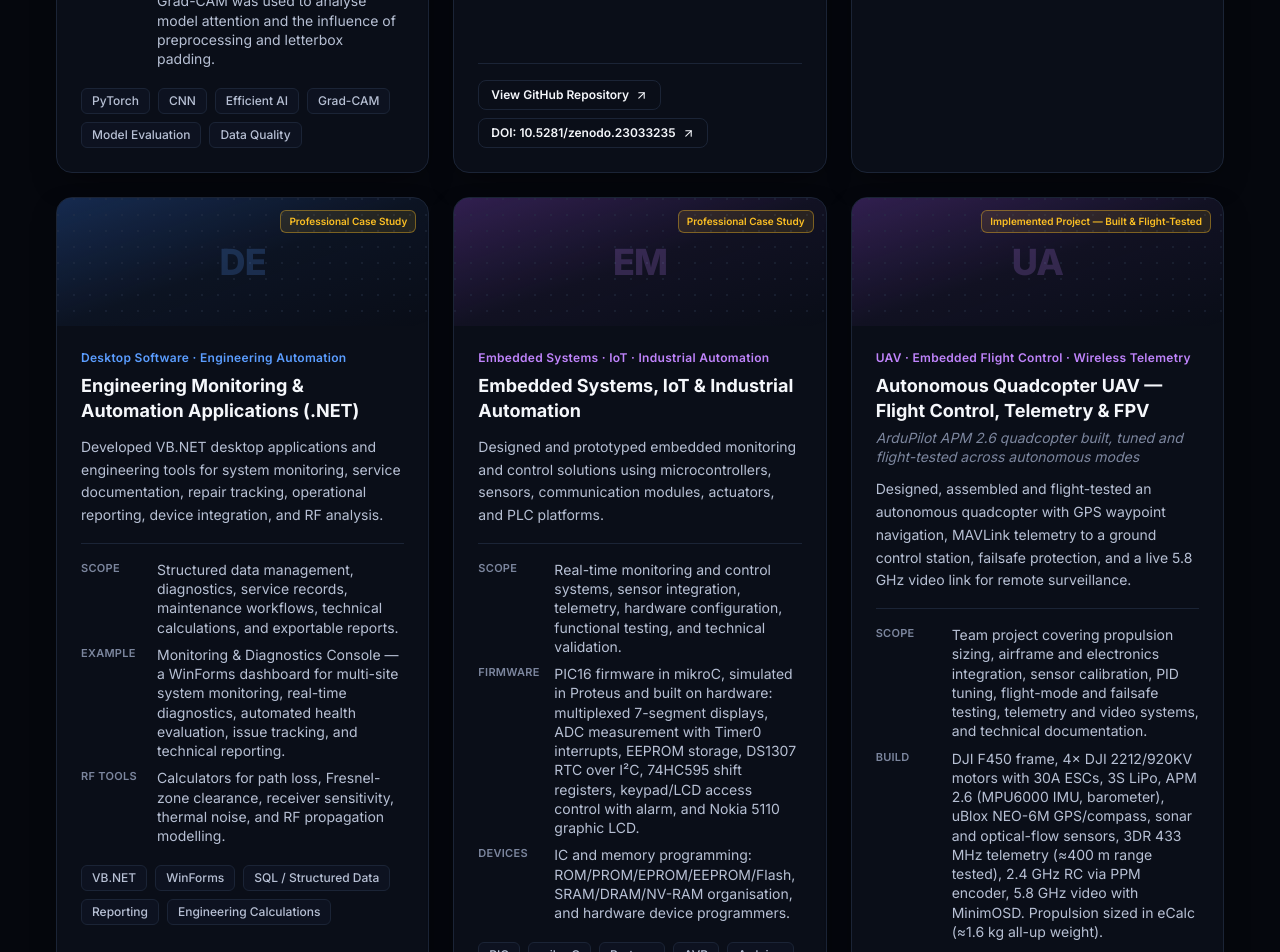
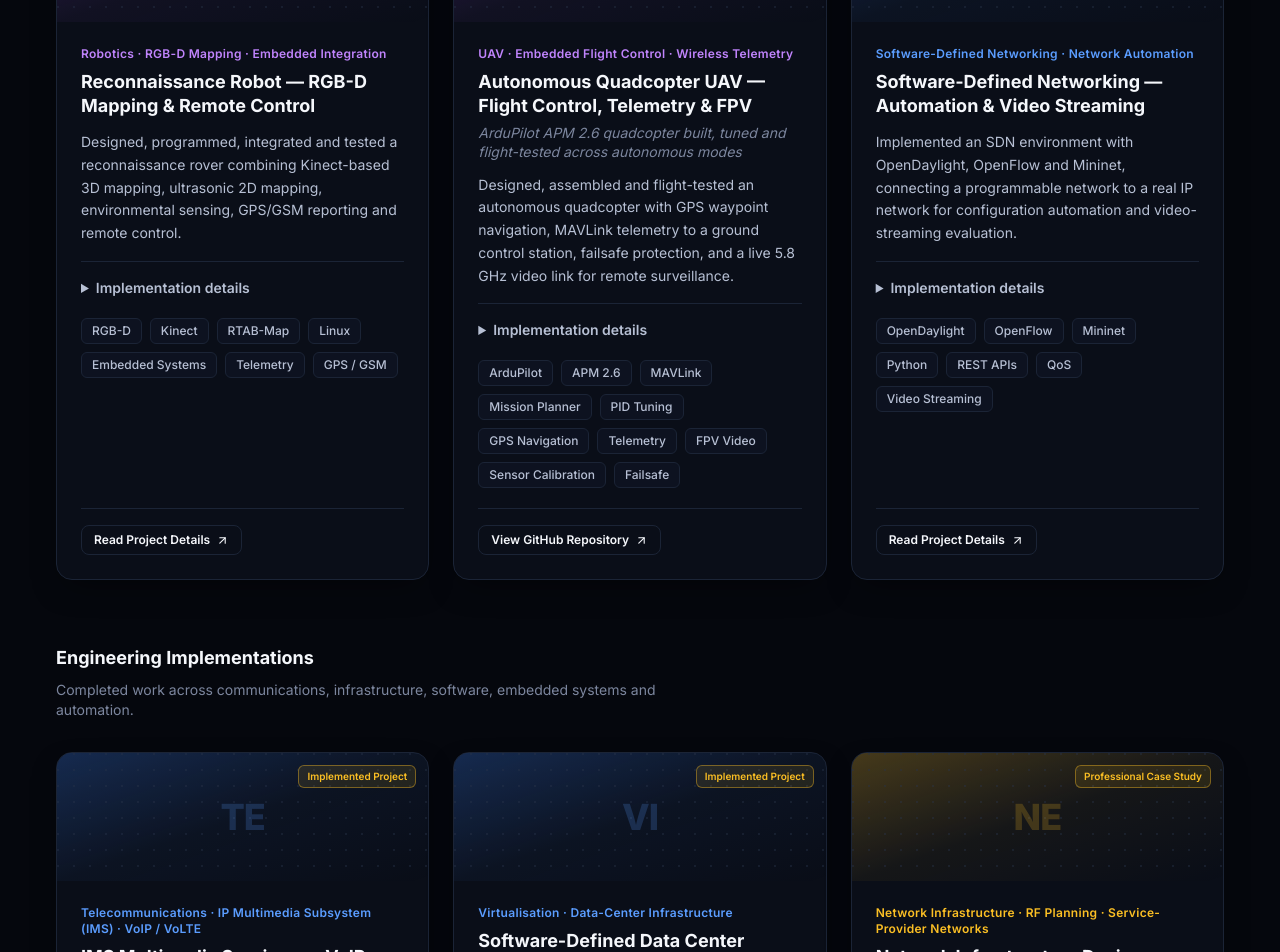
Before and after one commit to Mahyoub88/Mahyoub88.github.io, a React (Vite) app: page / in a window 1280 px wide. Shown: the part 4480-5432 px from the top of the page. Built offline with nearby package versions, Linux system fonts and the light colour scheme.

Commit message:
Publish reconnaissance robot and SDN projects with a unified portfolio index

```diff
--- a/src/components/FeaturedProjects.tsx
+++ b/src/components/FeaturedProjects.tsx
@@ -29,9 +29,9 @@ export function FeaturedProjects() {
 
         {earlier.length > 0 && (
           <div className="mt-16">
-            <h3 className="text-lg font-bold text-[var(--text-1)]">Earlier Engineering Work</h3>
+            <h3 className="text-lg font-bold text-[var(--text-1)]">Engineering Implementations</h3>
             <p className="mt-2 max-w-2xl text-sm text-[var(--text-3)]">
-              Foundational engineering work that predates the current ITS and applied-AI focus.
+              Completed work across communications, infrastructure, software, embedded systems and automation.
             </p>
             <div className="mt-8 grid grid-cols-1 gap-6 md:grid-cols-2 lg:grid-cols-3">
               {earlier.map((project) => (
--- a/src/components/ProjectCard.tsx
+++ b/src/components/ProjectCard.tsx
@@ -38,10 +38,11 @@ export function ProjectCard({ project }: { project: Project }) {
 
   return (
     <Wrapper
+      id={project.id}
       {...(wholeCardLink
         ? { href: project.link, target: '_blank', rel: 'noreferrer' }
         : {})}
-      className={`${wholeCardLink ? 'group ' : ''}flex flex-col overflow-hidden rounded-2xl border border-[var(--border-1)] bg-[var(--surface-1)] shadow-[var(--shadow-card)] transition ${accent.ring}`}
+      className={`${wholeCardLink ? 'group ' : ''}scroll-mt-24 flex flex-col overflow-hidden rounded-2xl border border-[var(--border-1)] bg-[var(--surface-1)] shadow-[var(--shadow-card)] transition ${accent.ring}`}
     >
       <div
         className={`relative flex h-32 items-center justify-center bg-gradient-to-br ${accent.gradient}`}
@@ -83,16 +84,19 @@ export function ProjectCard({ project }: { project: Project }) {
         <p className="mt-3 text-sm leading-relaxed text-[var(--text-2)]">{project.description}</p>
 
         {project.meta && project.meta.length > 0 && (
-          <dl className="mt-4 space-y-2 border-t border-[var(--border-1)] pt-4">
+          <details className="mt-4 border-t border-[var(--border-1)] pt-4">
+            <summary className="cursor-pointer text-sm font-semibold text-[var(--text-2)]">Implementation details</summary>
+            <dl className="mt-3 space-y-2">
             {project.meta.map((row) => (
-              <div key={row.label} className="grid grid-cols-[4.25rem_1fr] gap-2">
-                <dt className="text-[11px] font-semibold uppercase tracking-wide text-[var(--text-3)]">
+              <div key={row.label} className="grid grid-cols-[5.25rem_minmax(0,1fr)] gap-2">
+                <dt className="break-words text-[10px] font-semibold uppercase tracking-wide text-[var(--text-3)]">
                   {row.label}
                 </dt>
                 <dd className="text-sm leading-snug text-[var(--text-2)]">{row.value}</dd>
               </div>
             ))}
           </dl>
+          </details>
         )}
 
         <div className="mt-5 flex flex-1 flex-wrap content-start gap-2">
--- a/src/data/defaultContent.json
+++ b/src/data/defaultContent.json
@@ -273,10 +273,50 @@
     }
   ],
   "projectsTitle": "Selected Work",
-  "projectsSubtitle": "Research, professional engineering, and technical projects across intelligent transportation, applied AI, and systems engineering.",
+  "projectsSubtitle": "Selected projects in ITS, applied AI and robotics, followed by engineering implementations in networking, software, embedded systems and infrastructure.",
   "projectsCtaLabel": "",
   "projectsCtaHref": "",
   "projects": [
+    {
+      "id": "proj-its-support",
+      "group": "selected",
+      "category": "Professional Engineering · Smart Infrastructure",
+      "title": "ITS Systems Integration & Traffic Enforcement Support",
+      "description": "Supported the integration, commissioning, calibration, validation, troubleshooting, and operational performance of intelligent traffic enforcement systems across field and backend environments.",
+      "meta": [
+        {
+          "label": "Scale",
+          "value": "800+ intelligent transportation and traffic enforcement systems supported across the UAE."
+        },
+        {
+          "label": "Role",
+          "value": "Field and systems engineering across cameras, LiDAR, sensors, control units, networking, databases, and software interfaces."
+        },
+        {
+          "label": "Method",
+          "value": "Structured commissioning and root-cause analysis, with technical coordination across customers, vendors, field teams, and software teams."
+        }
+      ],
+      "tags": [
+        "ITS",
+        "System Integration",
+        "Commissioning",
+        "Calibration",
+        "Troubleshooting"
+      ],
+      "status": {
+        "kind": "professional",
+        "label": "Professional Case Study — Details Anonymised"
+      },
+      "link": "",
+      "links": [
+        {
+          "label": "Read Project Details",
+          "href": "https://github.com/Mahyoub88/Mahyoub88.github.io/blob/main/docs/projects/its-support.md"
+        }
+      ],
+      "accent": "amber"
+    },
     {
       "id": "proj-vtid2",
       "group": "selected",
@@ -356,111 +396,49 @@
       "accent": "blue"
     },
     {
-      "id": "proj-its-support",
+      "id": "proj-reconnaissance-robot",
       "group": "selected",
-      "category": "Professional Engineering · Smart Infrastructure",
-      "title": "ITS Systems Integration & Traffic Enforcement Support",
-      "description": "Supported the integration, commissioning, calibration, validation, troubleshooting, and operational performance of intelligent traffic enforcement systems across field and backend environments.",
+      "category": "Robotics · RGB-D Mapping · Embedded Integration",
+      "title": "Reconnaissance Robot — RGB-D Mapping & Remote Control",
+      "description": "Designed, programmed, integrated and tested a reconnaissance rover combining Kinect-based 3D mapping, ultrasonic 2D mapping, environmental sensing, GPS/GSM reporting and remote control.",
       "meta": [
         {
-          "label": "Scale",
-          "value": "800+ intelligent transportation and traffic enforcement systems supported across the UAE."
+          "label": "Role",
+          "value": "End-to-end implementation: system design, programming, assembly, integration, testing and documentation."
         },
         {
-          "label": "Role",
-          "value": "Field and systems engineering across cameras, LiDAR, sensors, control units, networking, databases, and software interfaces."
+          "label": "Mapping",
+          "value": "Integrated a Microsoft Kinect RGB-D sensor with RTAB-Map on Linux; built the required software and sensor drivers. Used ultrasonic sensing for 2D mapping."
         },
         {
-          "label": "Method",
-          "value": "Structured commissioning and root-cause analysis, with technical coordination across customers, vendors, field teams, and software teams."
+          "label": "Interfaces",
+          "value": "Integrated a four-motor rover, a touchscreen controller, XBee sensor telemetry, nRF control, Bluetooth mapping data and GPS/GSM location reporting."
+        },
+        {
+          "label": "Integration",
+          "value": "Resolved software-build and Kinect-driver compatibility issues; retained a wired USB connection for Kinect depth data."
         }
       ],
       "tags": [
-        "ITS",
-        "System Integration",
-        "Commissioning",
-        "Calibration",
-        "Troubleshooting"
+        "RGB-D",
+        "Kinect",
+        "RTAB-Map",
+        "Linux",
+        "Embedded Systems",
+        "Telemetry",
+        "GPS / GSM"
       ],
       "status": {
         "kind": "professional",
-        "label": "Professional Case Study — Details Anonymised"
+        "label": "Implemented Project"
       },
       "link": "",
-      "links": [],
-      "accent": "amber"
-    },
-    {
-      "id": "proj-monitoring-apps",
-      "group": "selected",
-      "category": "Desktop Software · Engineering Automation",
-      "title": "Engineering Monitoring & Automation Applications (.NET)",
-      "description": "Developed VB.NET desktop applications and engineering tools for system monitoring, service documentation, repair tracking, operational reporting, device integration, and RF analysis.",
-      "meta": [
+      "links": [
         {
-          "label": "Scope",
-          "value": "Structured data management, diagnostics, service records, maintenance workflows, technical calculations, and exportable reports."
-        },
-        {
-          "label": "Example",
-          "value": "Monitoring & Diagnostics Console — a WinForms dashboard for multi-site system monitoring, real-time diagnostics, automated health evaluation, issue tracking, and technical reporting."
-        },
-        {
-          "label": "RF tools",
-          "value": "Calculators for path loss, Fresnel-zone clearance, receiver sensitivity, thermal noise, and RF propagation modelling."
+          "label": "Read Project Details",
+          "href": "https://github.com/Mahyoub88/Mahyoub88.github.io/blob/main/docs/projects/reconnaissance-robot.md"
         }
       ],
-      "tags": [
-        "VB.NET",
-        "WinForms",
-        "SQL / Structured Data",
-        "Reporting",
-        "Engineering Calculations"
-      ],
-      "status": {
-        "kind": "professional",
-        "label": "Professional Case Study"
-      },
-      "link": "",
-      "links": [],
-      "accent": "blue"
-    },
-    {
-      "id": "proj-embedded-iot",
-      "group": "selected",
-      "category": "Embedded Systems · IoT · Industrial Automation",
-      "title": "Embedded Systems, IoT & Industrial Automation",
-      "description": "Designed and prototyped embedded monitoring and control solutions using microcontrollers, sensors, communication modules, actuators, and PLC platforms.",
-      "meta": [
-        {
-          "label": "Scope",
-          "value": "Real-time monitoring and control systems, sensor integration, telemetry, hardware configuration, functional testing, and technical validation."
-        },
-        {
-          "label": "Firmware",
-          "value": "PIC16 firmware in mikroC, simulated in Proteus and built on hardware: multiplexed 7-segment displays, ADC measurement with Timer0 interrupts, EEPROM storage, DS1307 RTC over I²C, 74HC595 shift registers, keypad/LCD access control with alarm, and Nokia 5110 graphic LCD."
-        },
-        {
-          "label": "Devices",
-          "value": "IC and memory programming: ROM/PROM/EPROM/EEPROM/Flash, SRAM/DRAM/NV-RAM organisation, and hardware device programmers."
-        }
-      ],
-      "tags": [
-        "PIC",
-        "mikroC",
-        "Proteus",
-        "AVR",
-        "Arduino",
-        "Sensors",
-        "PLC",
-        "IoT"
-      ],
-      "status": {
-        "kind": "professional",
-        "label": "Professional Case Study"
-      },
-      "link": "",
-      "links": [],
       "accent": "purple"
     },
     {
@@ -518,47 +496,54 @@
       "accent": "purple"
     },
     {
-      "id": "proj-rf-network",
+      "id": "proj-sdn",
       "group": "selected",
-      "category": "Network Infrastructure · RF Planning · Service-Provider Networks",
-      "title": "Network Infrastructure Design — Wireless, RF & MPLS Backbone",
-      "description": "Designed and validated multi-site network infrastructure, from wireless access and RF links to a carrier-grade MPLS backbone, using MikroTik, Ubiquiti, Cisco, RF planning, and GNS3.",
+      "category": "Software-Defined Networking · Network Automation",
+      "title": "Software-Defined Networking — Automation & Video Streaming",
+      "description": "Implemented an SDN environment with OpenDaylight, OpenFlow and Mininet, connecting a programmable network to a real IP network for configuration automation and video-streaming evaluation.",
       "meta": [
         {
-          "label": "Wireless",
-          "value": "Multi-zone wireless and LAN architecture: coverage modelling, point-to-point links, antenna alignment, capacity planning, secure routing, VPN, traffic management, and surveillance and access-control connectivity."
+          "label": "Role",
+          "value": "End-to-end design, implementation, programming, integration, testing and technical documentation."
         },
         {
-          "label": "Backbone",
-          "value": "Carrier-grade MPLS backbone built and validated with Cisco 7200 routers in GNS3: OSPF, MPLS-TE, VRF / MPLS VPN, and MP-BGP for multi-site connectivity and traffic engineering."
+          "label": "Automation",
+          "value": "Used Postman and controller APIs to install XML-defined forwarding rules. Restored h4-to-h6 connectivity after removing the relevant switch flow table."
         },
         {
-          "label": "Output",
-          "value": "Network diagrams, equipment layouts, configurations, engineering calculations, and validation documentation."
+          "label": "Streaming",
+          "value": "Built Python-defined topologies and evaluated video transmission from different hosts across a Mininet environment connected to a real IP network."
+        },
+        {
+          "label": "Results",
+          "value": "Verified connectivity restoration and observed different video quality between sender paths. Findings are qualitative; no unverified latency, throughput or percentage improvements are claimed."
         }
       ],
       "tags": [
-        "Cisco",
-        "MikroTik",
-        "Ubiquiti",
-        "RF Planning",
-        "MPLS",
-        "OSPF",
-        "BGP",
-        "VPN",
-        "GNS3"
+        "OpenDaylight",
+        "OpenFlow",
+        "Mininet",
+        "Python",
+        "REST APIs",
+        "QoS",
+        "Video Streaming"
       ],
       "status": {
         "kind": "professional",
-        "label": "Professional Case Study"
+        "label": "Implemented Project"
       },
       "link": "",
-      "links": [],
-      "accent": "amber"
+      "links": [
+        {
+          "label": "Read Project Details",
+          "href": "https://github.com/Mahyoub88/Mahyoub88.github.io/blob/main/docs/projects/sdn.md"
+        }
+      ],
+      "accent": "blue"
     },
     {
       "id": "proj-ims-voip-volte",
-      "group": "selected",
+      "group": "earlier",
       "category": "Telecommunications · IP Multimedia Subsystem (IMS) · VoIP / VoLTE",
       "title": "IMS Multimedia Services — VoIP, IPTV & VoLTE",
       "subtitle": "Cisco Unified Communications, IPTV streaming and VoLTE performance analysis over an IMS core",
@@ -667,35 +652,131 @@
       "accent": "blue"
     },
     {
-      "id": "proj-solar-study",
+      "id": "proj-rf-network",
       "group": "earlier",
-      "category": "Renewable Energy · Power Systems",
-      "title": "Solar Energy Systems — Design, Sizing & Deployment",
-      "description": "Designed and sized photovoltaic power systems, covering load assessment, array and battery sizing, inverter and charge-controller selection, and system protection.",
+      "category": "Network Infrastructure · RF Planning · Service-Provider Networks",
+      "title": "Network Infrastructure Design — Wireless, RF & MPLS Backbone",
+      "description": "Designed and validated multi-site network infrastructure, from wireless access and RF links to a carrier-grade MPLS backbone, using MikroTik, Ubiquiti, Cisco, RF planning, and GNS3.",
+      "meta": [
+        {
+          "label": "Wireless",
+          "value": "Multi-zone wireless and LAN architecture: coverage modelling, point-to-point links, antenna alignment, capacity planning, secure routing, VPN, traffic management, and surveillance and access-control connectivity."
+        },
+        {
+          "label": "Backbone",
+          "value": "Carrier-grade MPLS backbone built and validated with Cisco 7200 routers in GNS3: OSPF, MPLS-TE, VRF / MPLS VPN, and MP-BGP for multi-site connectivity and traffic engineering."
+        },
+        {
+          "label": "Output",
+          "value": "Network diagrams, equipment layouts, configurations, engineering calculations, and validation documentation."
+        }
+      ],
+      "tags": [
+        "Cisco",
+        "MikroTik",
+        "Ubiquiti",
+        "RF Planning",
+        "MPLS",
+        "OSPF",
+        "BGP",
+        "VPN",
+        "GNS3"
+      ],
+      "status": {
+        "kind": "professional",
+        "label": "Professional Case Study"
+      },
+      "link": "",
+      "links": [
+        {
+          "label": "Read Project Details",
+          "href": "https://github.com/Mahyoub88/Mahyoub88.github.io/blob/main/docs/projects/rf-network.md"
+        }
+      ],
+      "accent": "amber"
+    },
+    {
+      "id": "proj-monitoring-apps",
+      "group": "earlier",
+      "category": "Desktop Software · Engineering Automation",
+      "title": "Engineering Monitoring & Automation Applications (.NET)",
+      "description": "Developed VB.NET desktop applications and engineering tools for system monitoring, service documentation, repair tracking, operational reporting, device integration, and RF analysis.",
       "meta": [
         {
           "label": "Scope",
-          "value": "Load analysis, component sizing and selection, wiring and protection, and performance estimation."
+          "value": "Structured data management, diagnostics, service records, maintenance workflows, technical calculations, and exportable reports."
         },
         {
-          "label": "Use",
-          "value": "Solar-powered supply and backup for remote telecommunications and infrastructure sites."
+          "label": "Example",
+          "value": "Monitoring & Diagnostics Console — a WinForms dashboard for multi-site system monitoring, real-time diagnostics, automated health evaluation, issue tracking, and technical reporting."
+        },
+        {
+          "label": "RF tools",
+          "value": "Calculators for path loss, Fresnel-zone clearance, receiver sensitivity, thermal noise, and RF propagation modelling."
         }
       ],
       "tags": [
-        "Photovoltaics",
-        "System Sizing",
-        "Load Analysis",
-        "Power Electronics",
-        "Off-Grid Power"
+        "VB.NET",
+        "WinForms",
+        "SQL / Structured Data",
+        "Reporting",
+        "Engineering Calculations"
       ],
       "status": {
         "kind": "professional",
-        "label": "Implemented Project"
+        "label": "Professional Case Study"
       },
       "link": "",
-      "links": [],
-      "accent": "amber"
+      "links": [
+        {
+          "label": "Read Project Details",
+          "href": "https://github.com/Mahyoub88/Mahyoub88.github.io/blob/main/docs/projects/monitoring-apps.md"
+        }
+      ],
+      "accent": "blue"
+    },
+    {
+      "id": "proj-embedded-iot",
+      "group": "earlier",
+      "category": "Embedded Systems · IoT · Industrial Automation",
+      "title": "Embedded Systems, IoT & Industrial Automation",
+      "description": "Designed and prototyped embedded monitoring and control solutions using microcontrollers, sensors, communication modules, actuators, and PLC platforms.",
+      "meta": [
+        {
+          "label": "Scope",
+          "value": "Real-time monitoring and control systems, sensor integration, telemetry, hardware configuration, functional testing, and technical validation."
+        },
+        {
+          "label": "Firmware",
+          "value": "PIC16 firmware in mikroC, simulated in Proteus and built on hardware: multiplexed 7-segment displays, ADC measurement with Timer0 interrupts, EEPROM storage, DS1307 RTC over I²C, 74HC595 shift registers, keypad/LCD access control with alarm, and Nokia 5110 graphic LCD."
+        },
+        {
+          "label": "Devices",
+          "value": "IC and memory programming: ROM/PROM/EPROM/EEPROM/Flash, SRAM/DRAM/NV-RAM organisation, and hardware device programmers."
+        }
+      ],
+      "tags": [
+        "PIC",
+        "mikroC",
+        "Proteus",
+        "AVR",
+        "Arduino",
+        "Sensors",
+        "PLC",
+        "IoT"
+      ],
+      "status": {
+        "kind": "professional",
+        "label": "Professional Case Study"
+      },
+      "link": "",
+      "links": [
+        {
+          "label": "Read Project Details",
+          "href": "https://github.com/Mahyoub88/Mahyoub88.github.io/blob/main/docs/projects/embedded-iot.md"
+        }
+      ],
+      "accent": "purple"
     },
     {
       "id": "proj-rfid-study",
@@ -725,18 +806,52 @@
         "label": "Implemented Project"
       },
       "link": "",
-      "links": [],
+      "links": [
+        {
+          "label": "Read Project Details",
+          "href": "https://github.com/Mahyoub88/Mahyoub88.github.io/blob/main/docs/projects/rfid-study.md"
+        }
+      ],
       "accent": "purple"
+    },
+    {
+      "id": "proj-solar-study",
+      "group": "earlier",
+      "category": "Renewable Energy · Power Systems",
+      "title": "Solar Energy Systems — Design, Sizing & Deployment",
+      "description": "Designed and sized photovoltaic power systems, covering load assessment, array and battery sizing, inverter and charge-controller selection, and system protection.",
+      "meta": [
+        {
+          "label": "Scope",
+          "value": "Load analysis, component sizing and selection, wiring and protection, and performance estimation."
+        },
+        {
+          "label": "Use",
+          "value": "Solar-powered supply and backup for remote telecommunications and infrastructure sites."
+        }
+      ],
+      "tags": [
+        "Photovoltaics",
+        "System Sizing",
+        "Load Analysis",
+        "Power Electronics",
+        "Off-Grid Power"
+      ],
+      "status": {
+        "kind": "professional",
+        "label": "Implemented Project"
+      },
+      "link": "",
+      "links": [
+        {
+          "label": "Read Project Details",
+          "href": "https://github.com/Mahyoub88/Mahyoub88.github.io/blob/main/docs/projects/solar-study.md"
+        }
+      ],
+      "accent": "amber"
     }
   ],
   "articles": [
-    {
-      "id": "research-ngsim",
-      "title": "Predicting Vehicle Type Using NGSIM US-101",
-      "excerpt": "Software and dataset-preparation archive for the NGSIM US-101 vehicle-type classification project, published on Zenodo with a permanent DOI: 10.5281/zenodo.23033235.",
-      "date": "2026-09",
-      "url": "https://doi.org/10.5281/zenodo.23033235"
-    },
     {
       "id": "research-usv-notes",
       "title": "USV Systems Integration — Study Notes",
--- a/src/pages/Home.tsx
+++ b/src/pages/Home.tsx
@@ -20,6 +20,11 @@ export function Home() {
     document.title = `${content.brand.name} | ${content.brand.title}`
   }, [content.brand.name, content.brand.title])
 
+  useEffect(() => {
+    const id = decodeURIComponent(window.location.hash.slice(1))
+    if (id) document.getElementById(id)?.scrollIntoView()
+  }, [])
+
   return (
     <div className="min-h-screen bg-[var(--surface-0)]">
       <Header />
```
Also changed, not shown: 14 other files (tests, documents, lock files or other folders).
